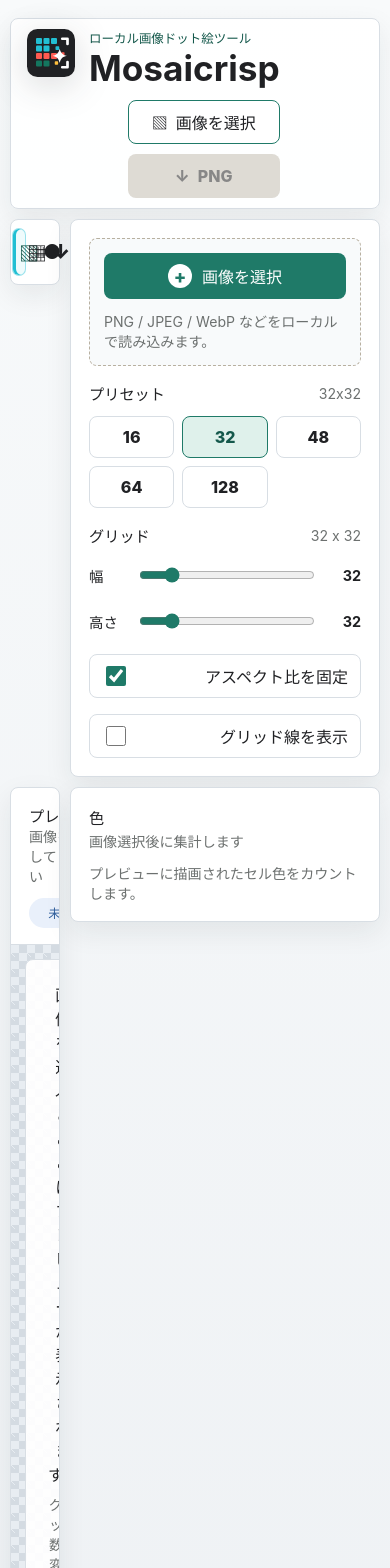
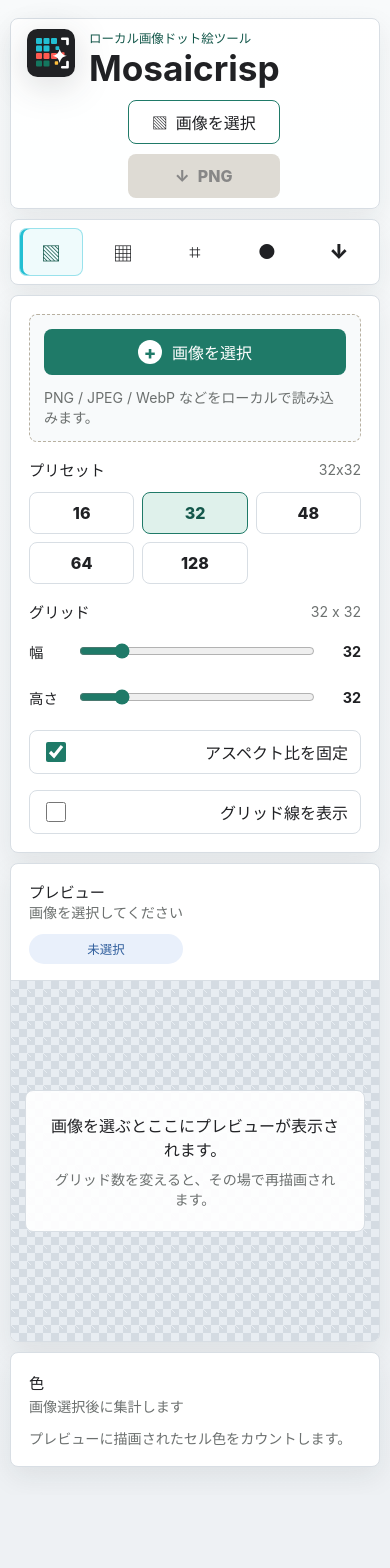
Before and after one commit to dq-1to/Mosaicrisp, a React (Vite) app: page / in a window 390 px wide. Shown: the top 1568 px of the page. After the commit the page ends 1495 px from the top, so only its background shows below. Built offline with nearby package versions, Linux system fonts and the light colour scheme.

Commit message:
fix: collapse responsive tool layout earlier

```diff
--- a/src/styles.css
+++ b/src/styles.css
@@ -681,20 +681,8 @@ label:has(input:focus-visible),
 }
 
 @media (max-width: 1180px) {
-  .tool-layout {
-    grid-template-columns: 72px minmax(260px, 330px) minmax(0, 1fr);
-  }
-
-  .color-panel {
-    grid-column: 2 / -1;
-    position: static;
-  }
-}
-
-@media (max-width: 860px) {
   .app-shell {
-    width: min(100% - 20px, 680px);
-    padding-top: 18px;
+    width: min(100% - 20px, 760px);
   }
 
   .app-topbar {
@@ -702,13 +690,13 @@ label:has(input:focus-visible),
     gap: 14px;
   }
 
-  .brand-mark {
-    width: 54px;
-    height: 54px;
+  .topbar-actions {
+    display: grid;
   }
 
-  h1 {
-    font-size: 2.2rem;
+  .secondary-action,
+  .primary-action {
+    width: 100%;
   }
 
   .tool-layout {
@@ -723,11 +711,32 @@ label:has(input:focus-visible),
 
   .side-tool {
     width: 100%;
+    min-width: 0;
   }
 
   .control-panel,
   .color-panel {
+    grid-column: auto;
     position: static;
+  }
+
+  .preview-stage {
+    min-height: 420px;
+  }
+}
+
+@media (max-width: 860px) {
+  .app-shell {
+    padding-top: 18px;
+  }
+
+  .brand-mark {
+    width: 54px;
+    height: 54px;
+  }
+
+  h1 {
+    font-size: 2.2rem;
   }
 
   .preview-stage {
@@ -749,10 +758,6 @@ label:has(input:focus-visible),
 }
 
 @media (max-width: 520px) {
-  .app-topbar {
-    display: grid;
-  }
-
   .brand-lockup {
     align-items: flex-start;
   }
@@ -760,15 +765,6 @@ label:has(input:focus-visible),
   .brand-mark {
     width: 48px;
     height: 48px;
-  }
-
-  .topbar-actions {
-    display: grid;
-  }
-
-  .secondary-action,
-  .primary-action {
-    width: 100%;
   }
 
   .preset-grid {
```
